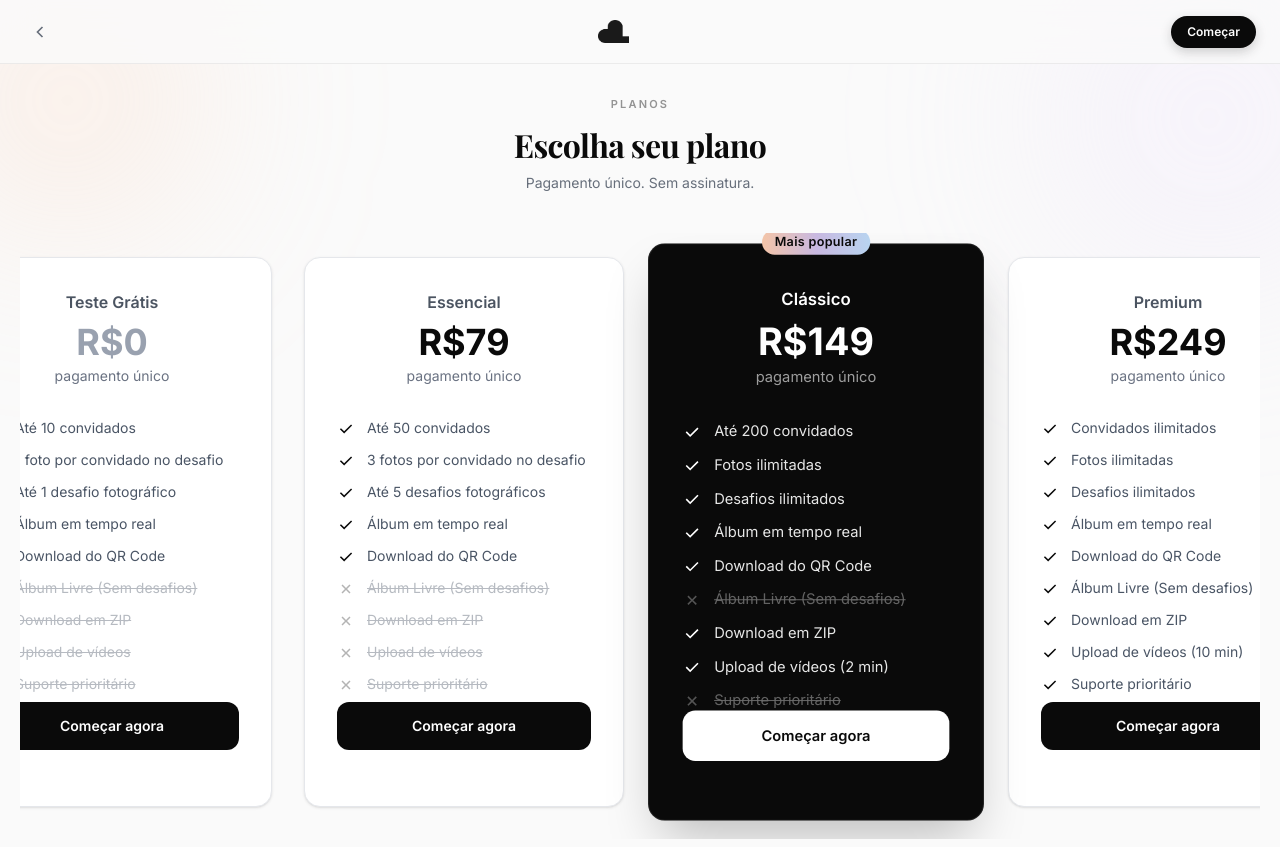
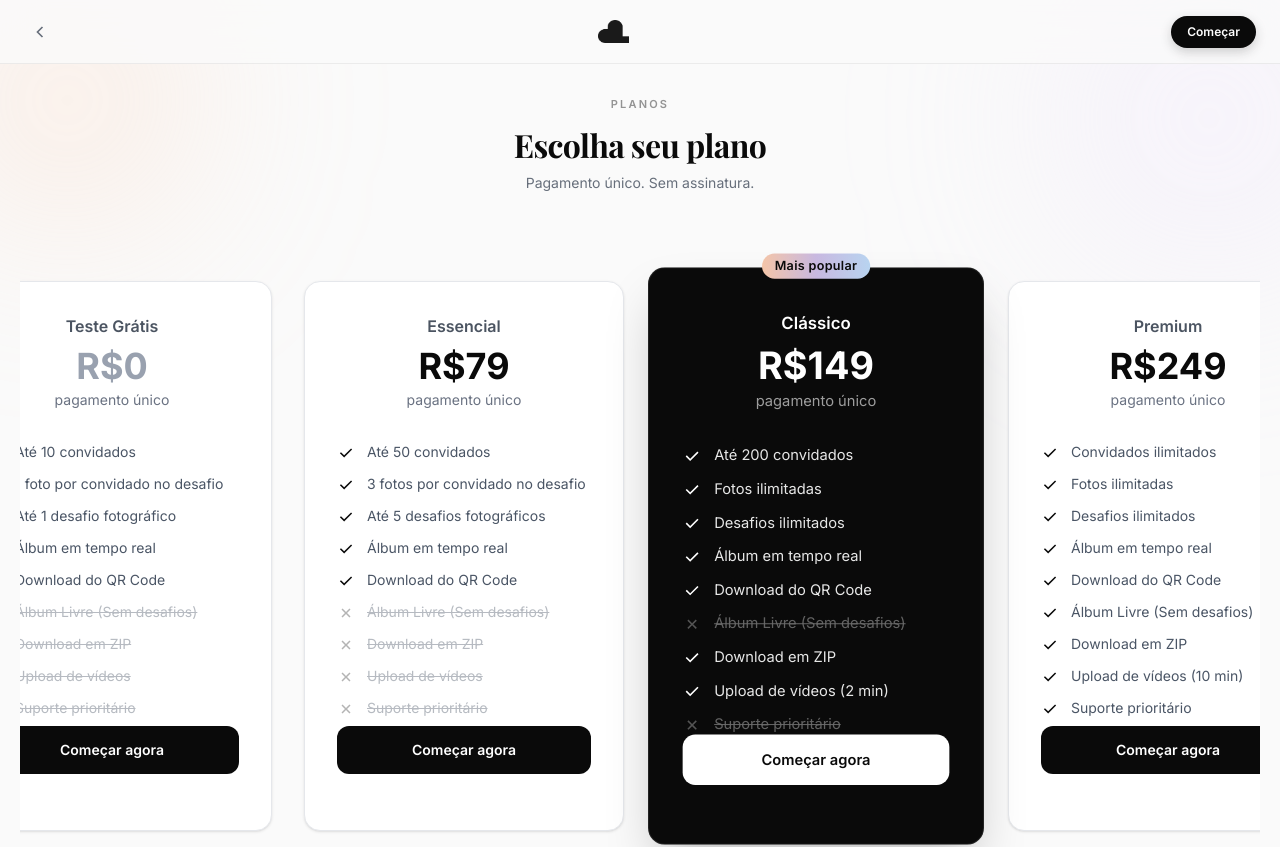
Before and after one commit to EuRydan/Memvo, a Next.js app: page /pricing in a window 1280 px wide. Shown: the top 847 px of the page. Built offline with nearby package versions, Linux system fonts and the light colour scheme.

Commit message:
design: increase top padding even more to prevent clipping of scaled popular card

```diff
--- a/src/app/pricing/page.tsx
+++ b/src/app/pricing/page.tsx
@@ -157,7 +157,7 @@ export default function PricingPage() {
 
         {/* ── Pricing Cards / Gateway ── */}
         {!selectedPlan ? (
-          <div className="flex flex-nowrap overflow-x-auto items-stretch justify-start xl:justify-center gap-6 lg:gap-8 mb-14 pt-6 pb-8 snap-x snap-mandatory px-4 sm:px-0" style={{ scrollbarWidth: 'none' }}>
+          <div className="flex flex-nowrap overflow-x-auto items-stretch justify-start xl:justify-center gap-6 lg:gap-8 mb-14 pt-12 pb-12 snap-x snap-mandatory px-4 sm:px-0" style={{ scrollbarWidth: 'none' }}>
             {PLANS.map(plan => (
               <div key={plan.id}
                 className={`shrink-0 snap-center w-full max-w-[320px] md:w-80 relative text-center border p-8 pb-14 rounded-2xl transition-all duration-300 hover:-translate-y-1 flex flex-col ${
```
